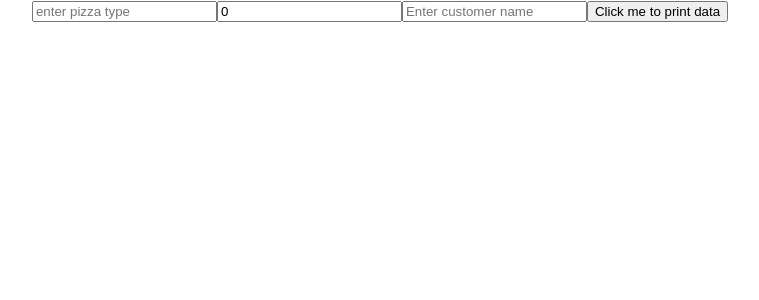
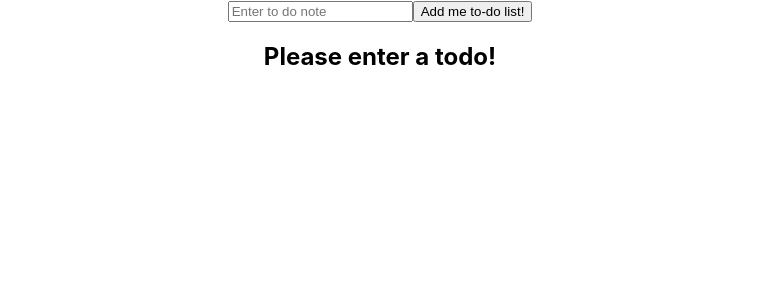
Before and after one commit to Reece-elder/22JanSoftware-React, a React (Create React App) app in the folder React/demo-project/: page / in a window 1280 px wide. Shown: the top 300 px of the page, without its empty margins (260-1019 px from the left). Built offline with nearby package versions, Linux system fonts and the light colour scheme.

Commit message:
pushing array into a state

```diff
--- a/React/demo-project/src/App.js
+++ b/React/demo-project/src/App.js
@@ -8,6 +8,7 @@ import Login from './components/005-forms/Login';
 import Garage from './components/006-State-Objects-Arrays/Garage';
 import Pizzeria from './components/006-State-Objects-Arrays/Pizzeria';
 import Pizzeria2 from './components/006-State-Objects-Arrays/Pizzeria2';
+import ToDoManager from './components/007-State-Array/ToDoManager';
 import './css/App.css';
 
 // Within React, the data that is rendered is what each component (app.js) returns
@@ -30,7 +31,8 @@ function App() {
       {/* <Login/> */}
       {/* <Garage/> */}
       {/* <Pizzeria/> */}
-      <Pizzeria2/>
+      {/* <Pizzeria2/> */}
+      <ToDoManager/>
     </div>
   );
 }
--- a/React/demo-project/src/components/006-State-Objects-Arrays/Pizzeria.jsx
+++ b/React/demo-project/src/components/006-State-Objects-Arrays/Pizzeria.jsx
@@ -16,6 +16,10 @@ const Pizzeria = () => {
     const setStateFromObj = () => {
         setPizzaData(pizzaObj);
     };
+
+    const updateObject = (event) => {
+
+    }
 
     return (
         <>
--- /dev/null
+++ b/React/demo-project/src/components/007-State-Array/ToDoManager.jsx
@@ -0,0 +1,31 @@
+import {useState} from 'react';
+import ToDoNote from './ToDoNote';
+
+const ToDoManager = () => {
+
+    // Implement state for our array of data
+    const[data, setData] = useState([])
+
+    // Implement state for my current todo note
+    const[toDo, setToDo] = useState("");
+
+    // What to do when we click the submit button
+    const addToArray = () => {             // New arrow function which will be called when we click the button
+        setData((currentData) => {         // Setting the state and passing in the currentData as a paramater
+            return [...currentData, toDo]  // Ignoring what is currently in the array, put the latest object at the end
+        })
+        setToDo("");                       // Setting the value of todo back to ""
+        // console.log(data);              // Set state is asynchronous, console.log isnt waiting for the state to be set
+    }
+
+    return (
+        <>
+            <input type="text" name='todoNote' onChange={(e) => setToDo(e.target.value)} value={toDo} placeholder="Enter to do note"/>
+            <button type='button' onClick={addToArray}> Add me to-do list! </button>
+            {/* Passing in our data as a prop to our ToDoNote component */}
+            <ToDoNote data={data}/>
+        </>
+     );
+}
+
+export default ToDoManager;
--- /dev/null
+++ b/React/demo-project/src/components/007-State-Array/ToDoNote.jsx
@@ -0,0 +1,25 @@
+// Destructuring the data value out of the props object
+const ToDoNote = ({ data }) => {
+  // No data in the array
+  if (data.length === 0) {
+    return <h2> Please enter a todo! </h2>;
+
+  } else {
+    // If there is atleast 1 element in the array, do this
+    // For every note in the data array return this thing
+
+    // (JS)
+    return (
+        // Returning a HTML Div
+      <div>
+
+      {/* Within the div we need to add our {} to break from HTML -> JS */}
+        {data.map((note, key) => {
+          return <h2> Note: {note} </h2>; // Is returning a series of <h2>
+        })}
+      </div>
+    );
+  }
+};
+
+export default ToDoNote;
```
